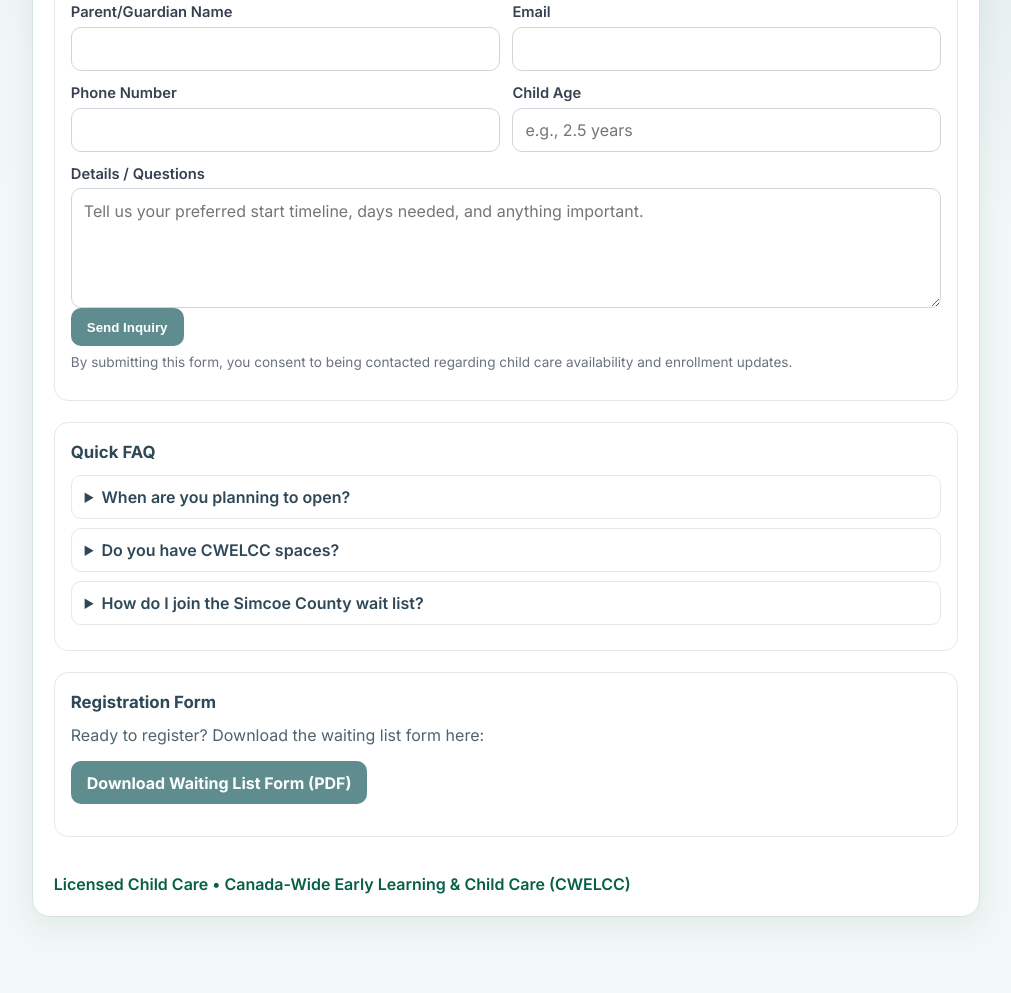
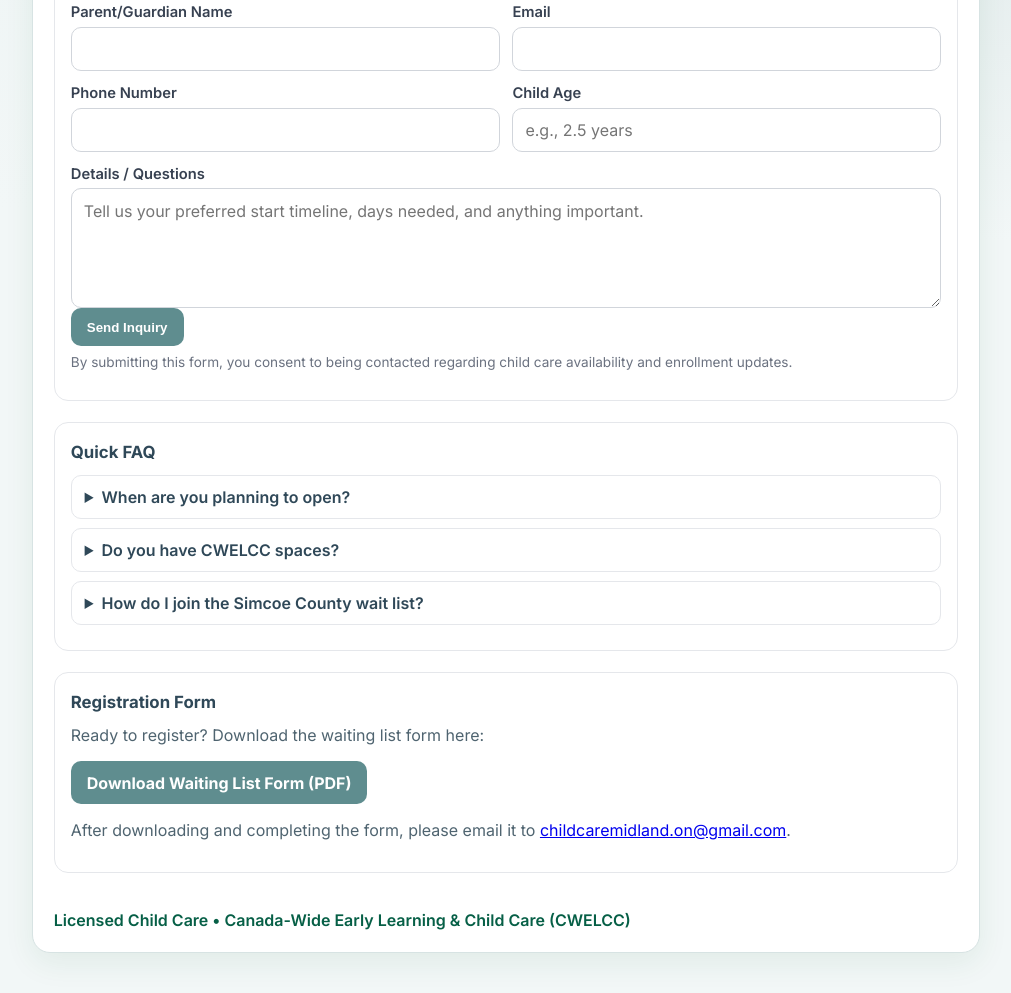
Before and after one commit to krisroop/midland-montessori-site, a plain HTML site: page index.html in a window 1280 px wide. Shown: the part 740-1733 px from the top of the page, without its empty margins (134-1145 px from the left). Before the commit the page ends 1705 px from the top, so only its background shows below. Drawn offline with nearby package versions, Linux system fonts and the light colour scheme.

Commit message:
Update index.html

```diff
--- a/index.html
+++ b/index.html
@@ -124,11 +124,17 @@ summary{font-weight:600;cursor:pointer}
 
 <div class="panel" style="margin: 0 1.3rem 1.3rem;">
 <h2>Registration Form</h2>
-<p class="sub" style="font-size:1rem; margin-top:0;">Ready to register? Download the waiting list form here:</p>
+<p class="sub" style="font-size:1rem; margin-top:0;">
+Ready to register? Download the waiting list form here:
+</p>
 <p>
 <a href="/TiffinBayWaitingList.pdf" target="_blank" rel="noopener" class="btn btn-primary">
 Download Waiting List Form (PDF)
 </a>
+</p>
+<p style="margin-top:.75rem; color:#4f6470;">
+After downloading and completing the form, please email it to
+<a href="mailto:childcaremidland.on@gmail.com">childcaremidland.on@gmail.com</a>.
 </p>
 </div>
 
```
